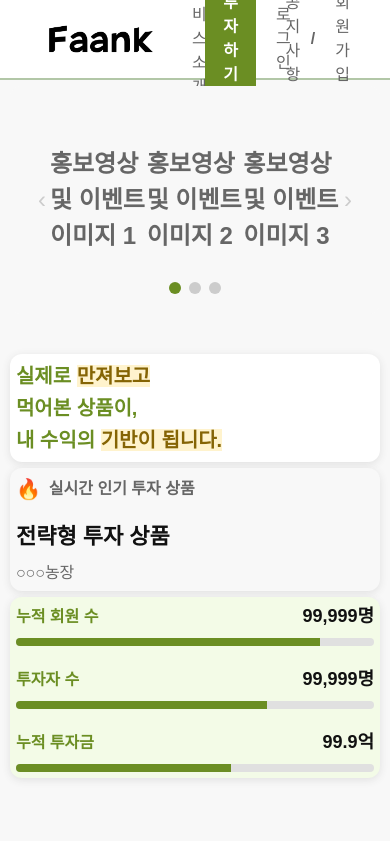
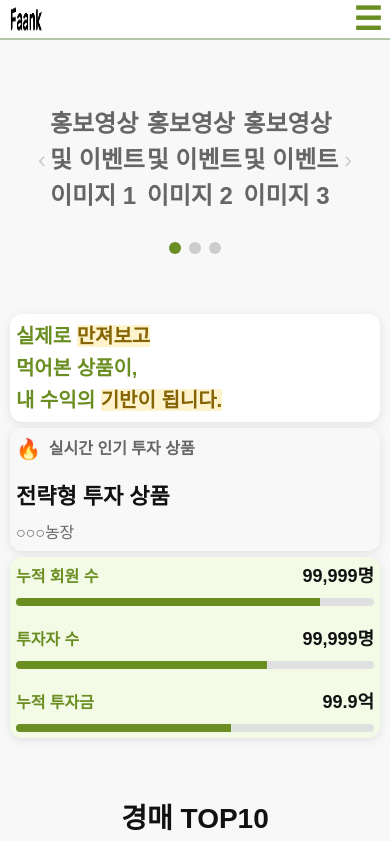
Before and after one commit to Faank-Web/KEBA-front, a Next.js app: page / in a window 390 px wide. Shown: the top 841 px of the page. Built offline with nearby package versions, Linux system fonts and the light colour scheme.

Commit message:
반응형 페이지

```diff
--- a/src/app/ClientLayout.tsx
+++ b/src/app/ClientLayout.tsx
@@ -77,7 +77,7 @@ export default function ClientLayout({ children }: { children: React.ReactNode }
         </button>
         {/* 모바일 오버레이 메뉴 */}
         {menuOpen && (
-          <div style={{ position: "fixed", top: 0, left: 0, width: "100vw", height: "100vh", background: "rgba(0,0,0,0.35)", zIndex: 2000, display: "flex", flexDirection: "column" }} onClick={closeMenu}>
+          <div style={{ position: "fixed", top: 0, left: 0, width: "100vw", height: "100vh", background: "#fff", zIndex: 2000, display: "flex", flexDirection: "column" }} onClick={closeMenu}>
             <div style={{ background: "#fff", borderBottom: "2px solid #b2c7a7", padding: "24px 0 16px 32px", display: "flex", alignItems: "center", justifyContent: "space-between" }}>
               <Image src="/logo.png" alt="FAANK 로고" width={90} height={90} priority />
               <button onClick={closeMenu} style={{ background: "none", border: "none", fontSize: 32, color: "#b2c7a7", cursor: "pointer", marginRight: 24 }} aria-label="메뉴 닫기">×</button>
--- a/src/app/globals.css
+++ b/src/app/globals.css
@@ -127,3 +127,52 @@ body {
     font-size: 13px !important;
   }
 }
+
+/* 메인페이지 헤더 반응형 */
+@media (max-width: 1024px) {
+  .main-header {
+    height: 60px !important;
+    padding: 0 10px !important;
+    font-size: 16px !important;
+  }
+  .main-header img {
+    width: 70px !important;
+    height: 70px !important;
+  }
+  .desktop-nav {
+    display: none !important;
+  }
+  .mobile-menu-btn {
+    display: block !important;
+  }
+}
+@media (max-width: 768px) {
+  .main-header {
+    height: 48px !important;
+    padding: 0 4vw !important;
+    font-size: 14px !important;
+  }
+  .main-header img {
+    width: 48px !important;
+    height: 48px !important;
+  }
+  .mobile-menu-overlay nav {
+    padding: 18px !important;
+    gap: 14px !important;
+  }
+}
+@media (max-width: 480px) {
+  .main-header {
+    height: 40px !important;
+    padding: 0 2vw !important;
+    font-size: 12px !important;
+  }
+  .main-header img {
+    width: 36px !important;
+    height: 36px !important;
+  }
+  .mobile-menu-overlay nav {
+    padding: 8px !important;
+    gap: 8px !important;
+  }
+}
--- a/src/app/page.tsx
+++ b/src/app/page.tsx
@@ -29,6 +29,7 @@ export default function HomePage() {
   const [currentBanner, setCurrentBanner] = useState(0);
   const [currentAuction, setCurrentAuction] = useState(0);
   const [showScrollTop, setShowScrollTop] = useState(false);
+  const [showMobileMenu, setShowMobileMenu] = useState(false);
 
   useEffect(() => {
     const handleScroll = () => {
@@ -59,19 +60,41 @@ export default function HomePage() {
   return (
     <>
       {/* 상단 메뉴 */}
-      <header style={{ height: 80, background: "#fff", borderBottom: "2px solid #b2c7a7", display: "flex", alignItems: "center", padding: "0 40px", fontWeight: 700, fontSize: 20, color: "#111", justifyContent: "space-between" }}>
+      <header className="main-header" style={{ height: 80, background: "#fff", borderBottom: "2px solid #b2c7a7", display: "flex", alignItems: "center", padding: "0 40px", fontWeight: 700, fontSize: 20, color: "#111", justifyContent: "space-between", position: "relative", zIndex: 100 }}>
         <div style={{ display: "flex", alignItems: "center", gap: 32 }}>
           <Image src="/logo.png" alt="FAANK 로고" width={120} height={120} priority />
+        </div>
+        {/* 데스크탑 메뉴 */}
+        <nav className="desktop-nav" style={{ display: "flex", alignItems: "center", gap: 32 }}>
           <button onClick={() => scrollToSection("about-section")} style={{ background: "none", border: "none", fontSize: 16, color: "#666", cursor: "pointer", fontWeight: 500 }}>서비스소개</button>
           <button onClick={() => scrollToSection("magazine-section")} style={{ background: "none", border: "none", fontSize: 16, color: "#666", cursor: "pointer", fontWeight: 500 }}>매거진</button>
           <button onClick={() => scrollToSection("notice-section")} style={{ background: "none", border: "none", fontSize: 16, color: "#666", cursor: "pointer", fontWeight: 500 }}>공지사항</button>
-        </div>
-        <div style={{ display: "flex", alignItems: "center", gap: 20 }}>
           <a href="/products" style={{ background: "#6b8e23", color: "#fff", borderRadius: 6, padding: "8px 18px", fontWeight: 700, fontSize: 16, textDecoration: "none" }}>투자하기</a>
           <a href="/login" style={{ color: "#666", fontWeight: 500, fontSize: 16, textDecoration: "none" }}>로그인</a>
           <span style={{ color: "#666", fontSize: 16 }}>/</span>
           <a href="/signup" style={{ color: "#666", fontWeight: 500, fontSize: 16, textDecoration: "none" }}>회원가입</a>
-        </div>
+        </nav>
+        {/* 모바일 메뉴 버튼 */}
+        <button className="mobile-menu-btn" style={{ display: "none", background: "none", border: "none", fontSize: 32, color: "#6b8e23", cursor: "pointer" }} onClick={() => setShowMobileMenu(true)} aria-label="모바일 메뉴 열기">
+          ☰
+        </button>
+        {/* 모바일 메뉴 오버레이 */}
+        {showMobileMenu && (
+          <div className="mobile-menu-overlay" style={{ position: "fixed", top: 0, left: 0, width: "100vw", height: "100vh", background: "rgba(0,0,0,0.4)", zIndex: 9999, display: "flex", flexDirection: "column" }}>
+            <div style={{ background: "#fff", padding: 24, borderBottom: "2px solid #b2c7a7", display: "flex", alignItems: "center", justifyContent: "space-between" }}>
+              <Image src="/logo.png" alt="FAANK 로고" width={90} height={90} priority />
+              <button onClick={() => setShowMobileMenu(false)} style={{ background: "none", border: "none", fontSize: 32, color: "#6b8e23", cursor: "pointer" }} aria-label="모바일 메뉴 닫기">×</button>
+            </div>
+            <nav style={{ display: "flex", flexDirection: "column", gap: 24, padding: 32, background: "#fff", flex: 1 }}>
+              <button onClick={() => { setShowMobileMenu(false); scrollToSection("about-section"); }} style={{ background: "none", border: "none", fontSize: 18, color: "#666", cursor: "pointer", fontWeight: 500, textAlign: "left" }}>서비스소개</button>
+              <button onClick={() => { setShowMobileMenu(false); scrollToSection("magazine-section"); }} style={{ background: "none", border: "none", fontSize: 18, color: "#666", cursor: "pointer", fontWeight: 500, textAlign: "left" }}>매거진</button>
+              <button onClick={() => { setShowMobileMenu(false); scrollToSection("notice-section"); }} style={{ background: "none", border: "none", fontSize: 18, color: "#666", cursor: "pointer", fontWeight: 500, textAlign: "left" }}>공지사항</button>
+              <a href="/products" style={{ background: "#6b8e23", color: "#fff", borderRadius: 6, padding: "12px 0", fontWeight: 700, fontSize: 18, textDecoration: "none", textAlign: "center" }}>투자하기</a>
+              <a href="/login" style={{ color: "#666", fontWeight: 500, fontSize: 18, textDecoration: "none", textAlign: "center" }}>로그인</a>
+              <a href="/signup" style={{ color: "#666", fontWeight: 500, fontSize: 18, textDecoration: "none", textAlign: "center" }}>회원가입</a>
+            </nav>
+          </div>
+        )}
       </header>
 
       {/* 페이지 주요 내용 */}
```
